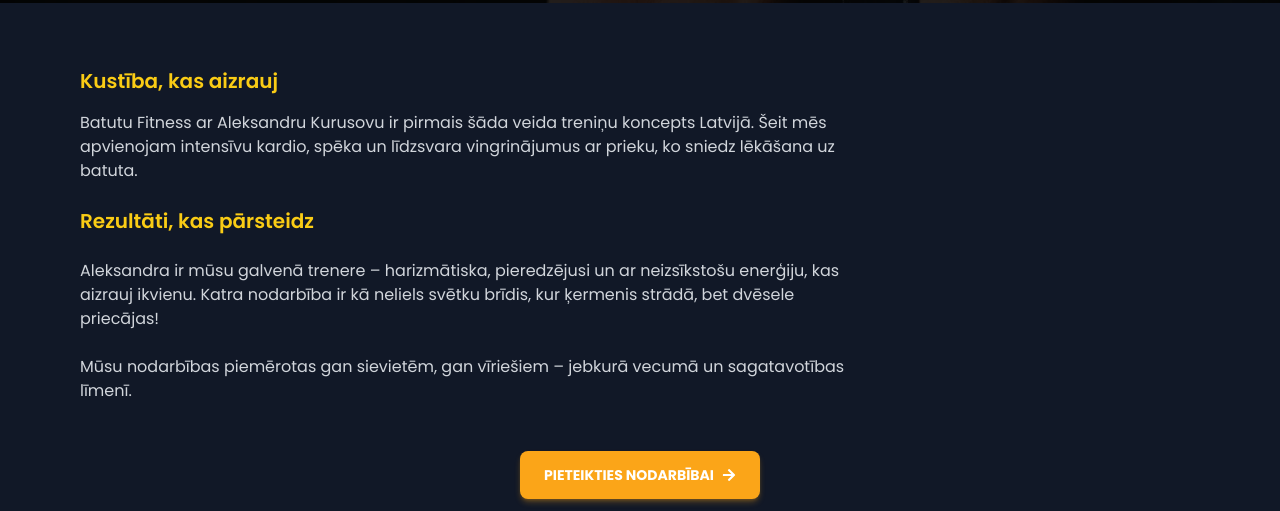
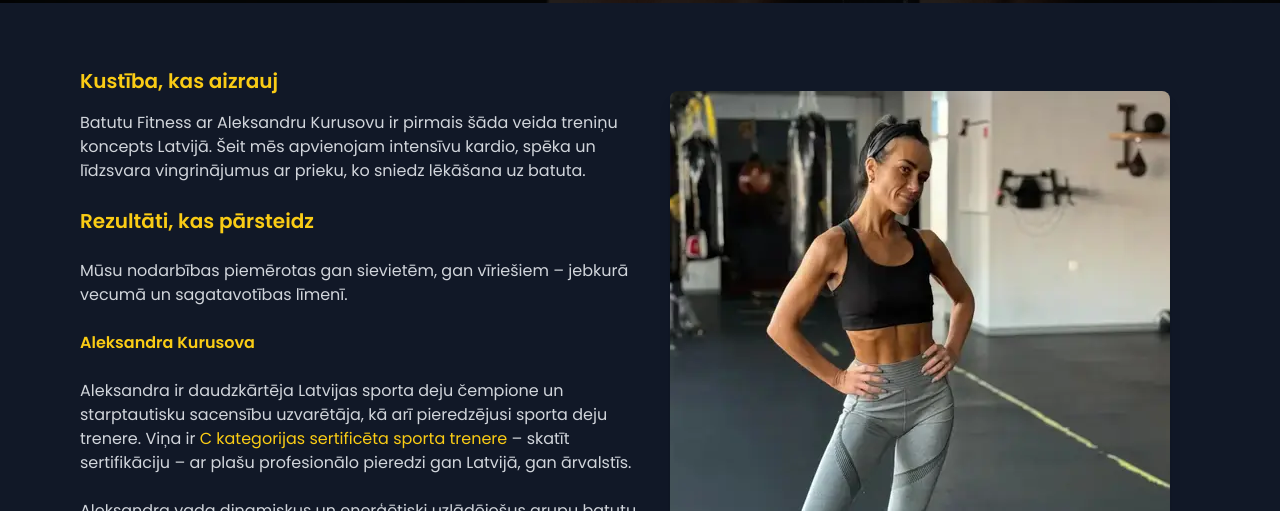
Before and after one commit to Kizenbahs/batutufitness.lv, a React (Vite) app: page /about in a window 1280 px wide. Shown: the part 289-800 px from the top of the page. Built offline with nearby package versions, Linux system fonts and the light colour scheme; no server answers.

Commit message:
feat: update About page with new layout, text, and image

```diff
--- a/dev-dist/sw.js
+++ b/dev-dist/sw.js
@@ -82,7 +82,7 @@
     "revision": "3ca0b8505b4bec776b69afdba2768812"
   }, {
     "url": "index.html",
-    "revision": "0.nvb8b6keem"
+    "revision": "0.j4leo2flr7o"
   }], {});
   workbox.cleanupOutdatedCaches();
   workbox.registerRoute(new workbox.NavigationRoute(workbox.createHandlerBoundToURL("index.html"), {
--- a/src/pages/BUJ.tsx
+++ b/src/pages/BUJ.tsx
@@ -2,14 +2,29 @@
 import { motion } from 'framer-motion';
 import { useLanguage } from '../context/LanguageContext';
 import { FAQ } from '../components/FAQ';
+import { useNavigate } from 'react-router-dom';
+import { FaArrowRight } from 'react-icons/fa';
 
 const BUJPage: React.FC = () => {
   const { language } = useLanguage();
+  const navigate = useNavigate();
 
   // Scroll to top when the component mounts
   useEffect(() => {
     window.scrollTo(0, 0);
   }, []);
+
+  // Function to handle button click - navigates to schedule
+  const handleScheduleClick = (e: React.MouseEvent) => {
+    e.preventDefault();
+    navigate('/');
+    setTimeout(() => {
+      const scheduleSection = document.getElementById('schedule');
+      if (scheduleSection) {
+        scheduleSection.scrollIntoView({ behavior: 'smooth' });
+      }
+    }, 100); // Small delay
+  };
 
   return (
     <div className="min-h-screen bg-black">
@@ -39,6 +54,8 @@
 
       {/* FAQ Section */}
       <FAQ />
+
+      {/* Removed CTA Button */}
     </div>
   );
 };
--- a/src/pages/about/index.tsx
+++ b/src/pages/about/index.tsx
@@ -53,13 +53,13 @@
 
       {/* Content Section */}
       <section className="py-16 bg-gray-900">
-        <div className="relative mx-auto max-w-7xl px-6 md:px-12 lg:px-20">
+        <div className="relative mx-auto max-w-7xl px-6 md:px-12 lg:px-20 flex flex-wrap">
           <motion.div
             initial={{ opacity: 0, y: 20 }}
             whileInView={{ opacity: 1, y: 0 }}
             viewport={{ once: true }}
             transition={{ duration: 0.6 }}
-            className="max-w-3xl"
+            className="w-full md:w-1/2"
           >
             <div className="space-y-12">
               {language === 'lv' ? (
@@ -72,10 +72,14 @@
                       </p>
                       <h3 className="text-xl font-semibold text-yellow-400 mb-4">Rezultāti, kas pārsteidz</h3>
                       <p>
-                        Aleksandra ir mūsu galvenā trenere – harizmātiska, pieredzējusi un ar neizsīkstošu enerģiju, kas aizrauj ikvienu. Katra nodarbība ir kā neliels svētku brīdis, kur ķermenis strādā, bet dvēsele priecājas!
+                        Mūsu nodarbības piemērotas gan sievietēm, gan vīriešiem – jebkurā vecumā un sagatavotības līmenī.
+                      </p>
+                      <p className="text-yellow-400 font-semibold">Aleksandra Kurusova</p>
+                      <p>
+                        Aleksandra ir daudzkārtēja Latvijas sporta deju čempione un starptautisku sacensību uzvarētāja, kā arī pieredzējusi sporta deju trenere. Viņa ir <a href="https://lsfp.lv/sporta_registrs/sertificetie_sporta_specialisti?name=aleksandra+kurusova&category=0&sport=0&type=0" className="text-yellow-400" target="_blank" rel="noopener noreferrer">C kategorijas sertificēta sporta trenere</a> – skatīt sertifikāciju – ar plašu profesionālo pieredzi gan Latvijā, gan ārvalstīs.
                       </p>
                       <p>
-                        Mūsu nodarbības piemērotas gan sievietēm, gan vīriešiem – jebkurā vecumā un sagatavotības līmenī.
+                        Aleksandra vada dinamiskus un enerģētiski uzlādējošus grupu batutu treniņus, kas apvieno ritmisku kustību, deju elementus un efektīvus kardio vingrinājumus. Viņas vadībā treniņi kļūst ne tikai par lielisku fiziskās formas uzlabošanas veidu, bet arī par pozitīvas enerģijas avotu, kas motivē atgriezties vēl un vēl.
                       </p>
                     </div>
                   </div>
@@ -93,6 +97,10 @@
                       </p>
                       <h3 className="text-xl font-semibold text-yellow-400 mb-4">Results that amaze</h3>
                       <p>
+                        Mūsu nodarbības piemērotas gan sievietēm, gan vīriešiem – jebkurā vecumā un sagatavotības līmenī.
+                      </p>
+                      <p className="text-yellow-400 font-semibold">Aleksandra Kurusova</p>
+                      <p>
                         Aleksandra is our head trainer – charismatic, experienced and with inexhaustible energy that captivates everyone. Each class is like a small celebration where the body works and the soul rejoices!
                       </p>
                     </div>
@@ -101,6 +109,18 @@
               )}
             </div>
           </motion.div>
+          <div className="w-full md:w-1/2 flex justify-center items-center">
+            <motion.img
+              src="/aleksandra-kurusova.webp"
+              alt="Aleksandra Kurusova"
+              className="rounded-lg shadow-lg mt-6"
+              initial={{ opacity: 0, scale: 0.8 }}
+              whileInView={{ opacity: 1, scale: 1 }}
+              viewport={{ once: true }}
+              transition={{ duration: 0.6 }}
+            />
+          </div>
+        </div>
 
         {/* Orange CTA Button - Adjusting spacing */}
         <div className="mt-12 text-center">
@@ -116,7 +136,6 @@
             <FaArrowRight className="ml-2 mt-0 inline-block" />
           </motion.button>
         </div>
-        </div>
       </section>
     </div>
   );
```
Also changed, not shown: public/aleksandra-kurusova.webp (added), 1 other file (tests, documents, lock files or other folders). Lines whose indentation alone changed are shown as unchanged.
